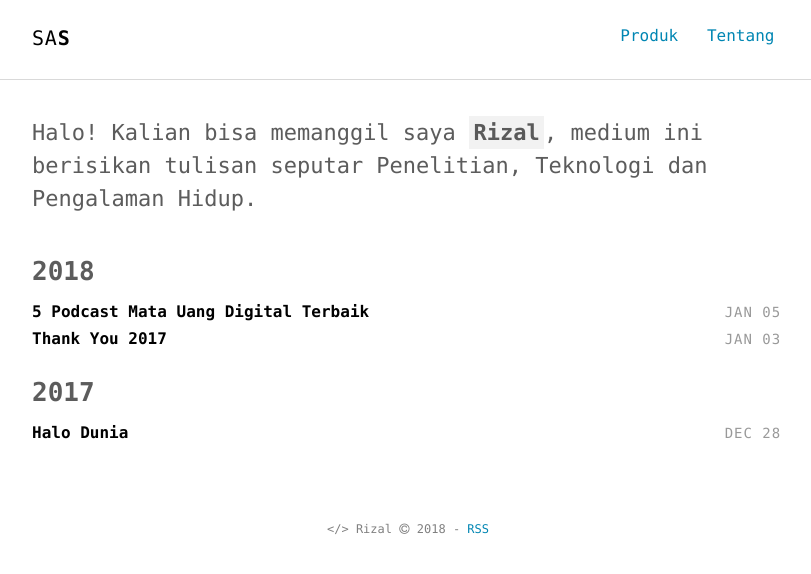
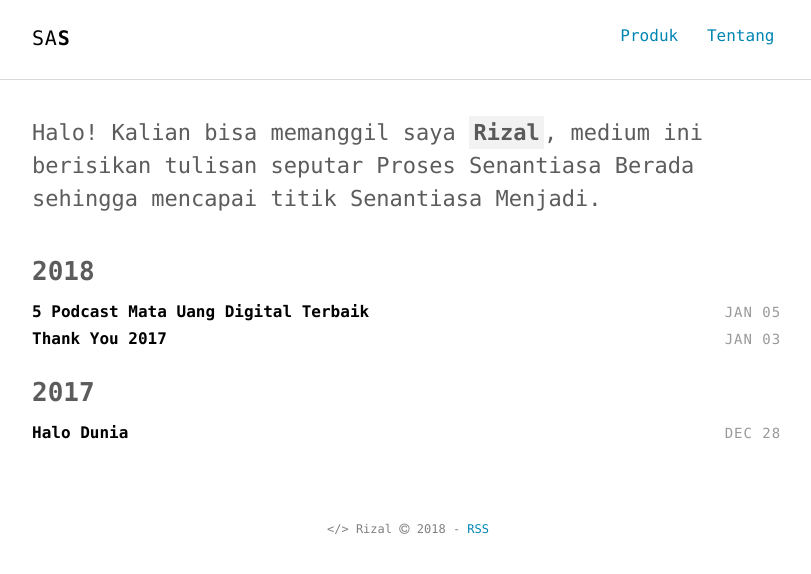
Before and after one commit to syafrizaladi/saktia, a Jekyll site: the page built from index.html, in a window 1280 px wide. Shown: the top 574 px of the page, without its empty margins (232-1043 px from the left). Built offline with Jekyll 4.4.1, drawn with Linux system fonts in a browser that asks for light colours.

Commit message:
Update _config.yml

```diff
--- a/_config.yml
+++ b/_config.yml
@@ -31,7 +31,7 @@ sass:
 author:
   name     : "Rizal"
   job      : "Scrum Master"
-  bio      : "Penelitian, Teknologi dan Pengalaman Hidup"
+  bio      : "Proses Senantiasa Berada sehingga mencapai titik Senantiasa Menjadi"
   thumb    : /images/author.jpg
   email    : syafrizaladi@saktia.com
   url      : http://syafrizaladi.github.io
```
